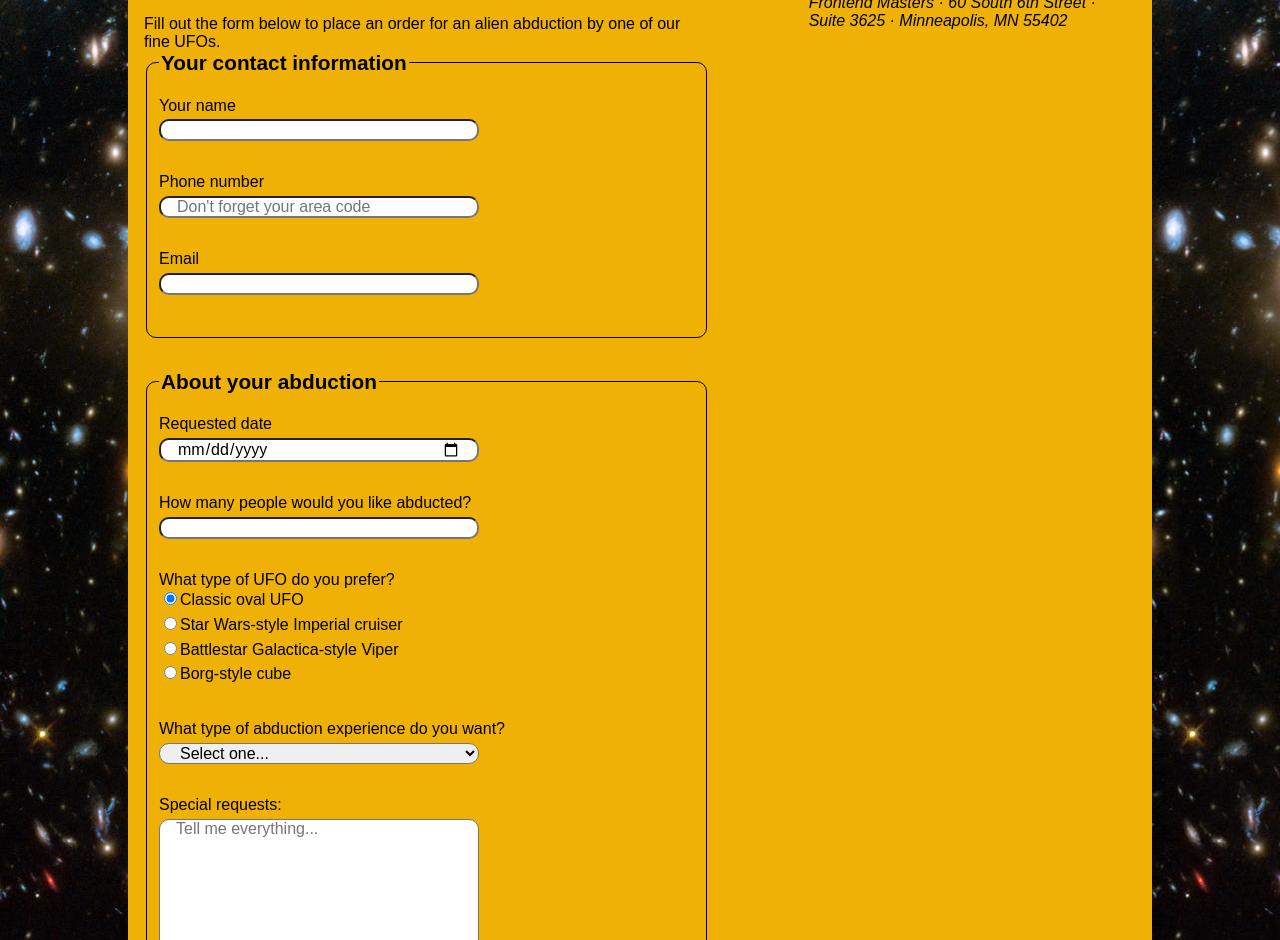
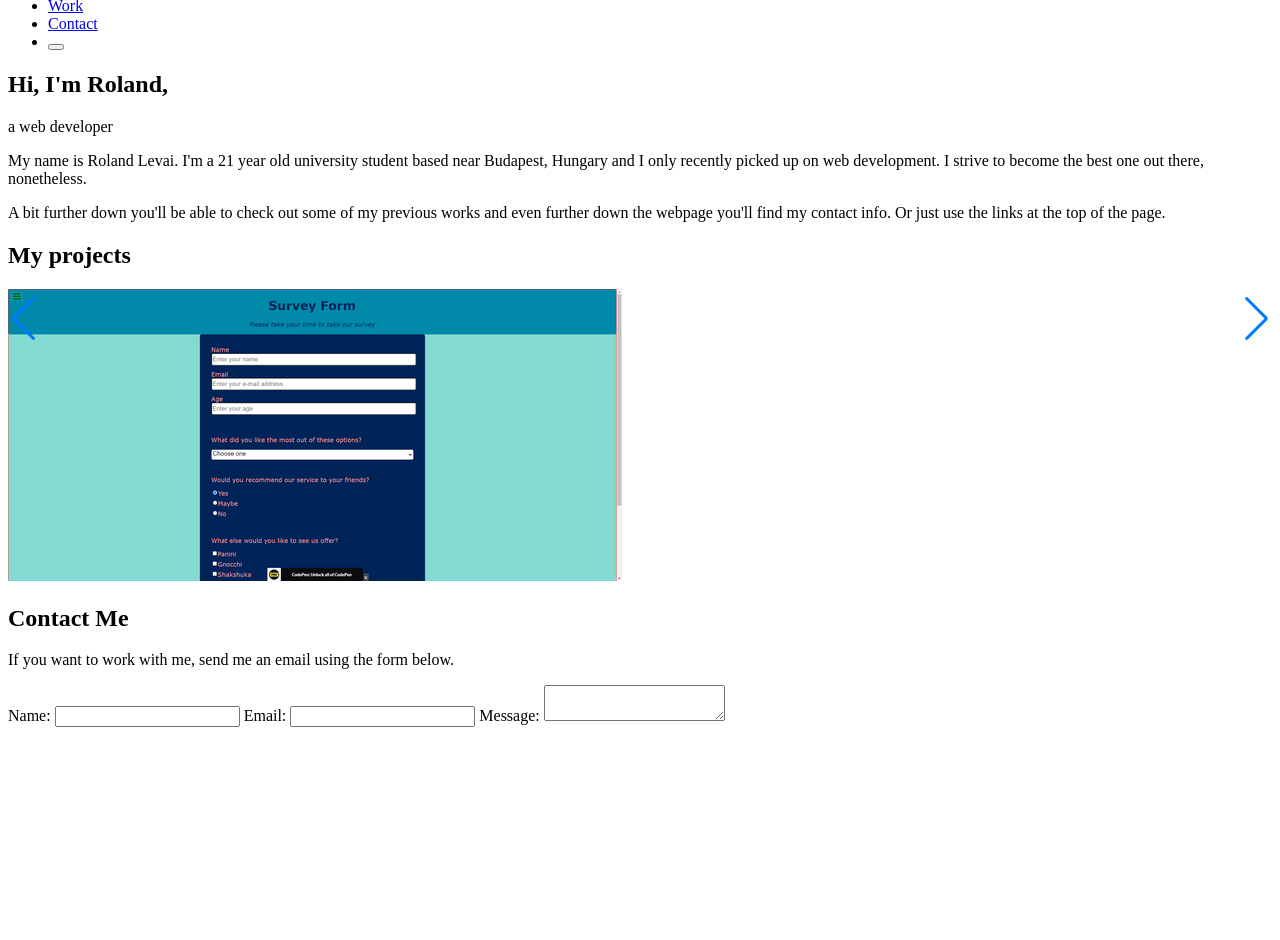
Before and after one commit to aegnorwynn219/aegnorwynn219.github.io, a plain HTML site: page index.html in a window 1280 px wide. Shown: the part 81-1021 px from the top of the page. After the commit the page ends 816 px from the top, so only its background shows below. Drawn offline with nearby package versions, Linux system fonts and the light colour scheme.

Commit message:
Preparing for proper portfolio

```diff
--- a/css/forms.css
+++ /dev/null
@@ -1,74 +0,0 @@
-html {
-  box-sizing: border-box;
-}
-*, *:before, *:after {
-  box-sizing: inherit;
-}
-body {
-	font-family: Arial, Helvetica, sans-serif;
-	margin: 0;
-	padding: 0;
-	background-image: url(../img/galaxy.jpg);
-}
-.wrapper {
-	width: 80%;
-	margin: 0 auto;
-	padding: 1em;
-	display: flex;
-	flex-flow: row nowrap;
-	background-color: #EFB106;
-}
-section {
-	flex-basis: 57%;
-	margin-right: 10%;
-}
-aside {
-	flex-basis: 33%;
-}
-p, [for="abtype"] {
-	margin: 2rem 0 0 0;
-}
-fieldset {
-	border: 1px solid black;
-	border-radius: 10px;
-	margin-bottom: 2rem;
-}
-legend {
-	font-weight: bold;
-	font-size: 1.3rem;
-	margin: 1.5rem 0 1rem 0;
-	display: block;
-}
-label {
-	display: block;
-	padding-bottom: 0.3rem;
-}
-textarea {
-	height: 10rem;
-	padding: 1rem;
-}
-select {
-	font-size: 1rem;
-}
-button {
-	font-size: 1rem;
-	margin: 2rem 0;
-	background-color: #BB342F;
-	color: white;
-	border: none;
-	padding: 0.5rem 1rem;
-	border-radius: 10px;
-}
-button:hover {
-	background-color: white;
-	color: #BB342F;
-}
-input:not([type="radio"]):not([type="checkbox"]), textarea, select {
-	display: block;
-	margin-bottom: 2rem;
-	width: 20rem;
-	font-family: Arial, Helvetica, sans-serif;
-	font-size: 1rem;
-	padding: 0 1rem;
-	border-radius: 10px;
-}
--- /dev/null
+++ b/css/style.css
@@ -0,0 +1,3 @@
+* {
+  box-sizing: border-box;
+}
--- a/index.html
+++ b/index.html
@@ -2,76 +2,74 @@
 <html lang="en">
 	<head>
 		<meta charset="UTF-8">
-	<title>Alien Abduction Order Form</title>
-	<link href="css/forms.css" rel="stylesheet">
+		<meta name="viewport" content="width=device-width, initial-scale=1.0">
+		<title>Roland Levai - Web Developer</title>
+		<link rel="stylesheet" content-type="text/css" href="https://unpkg.com/swiper/swiper-bundle.css">
+		<link rel="stylesheet" href="./css/style.css">
 	</head>
 	<body>
 		<div class="wrapper">
-		<section>
-			<h1>Alien Abduction Order Form</h1>
-			<p>Fill out the form below to place an order for an alien abduction by one of our fine UFOs.</p>
-			<form action="https://e3vwdl4bpd.execute-api.us-west-2.amazonaws.com/default/API2SES" method="POST">
-				<input type="hidden" name="send_to" value="eaioa99@gmail.com">
-				<fieldset>
-					<legend>Your contact information</legend>
-					<label for="name">Your name</label>
-						<input type="text" id="name" name="name">
-					<label for="phone">Phone number</label>
-						<input type="tel" id="phone" name="phone" placeholder="Don't forget your area code">
-					<label for="email">Email</label>
-						<input type="email" id="email" name="email">
-				</fieldset>
-				<fieldset>
-					<legend>About your abduction </legend>
+			<nav class="nav-bar">
+				<img class="nav-img" src="" alt="My logo showing RL">
+				<ul class="nav-list">
+					<li class="nav-item">
+						<a href="#welcome" class="nav-link">Welcome</a>
+					</li>
+					<li class="nav-item">
+						<a href="#bio" class="nav-link">Bio</a>
+					</li>
+					<li class="nav-item">
+						<a href="#my-projects" class="nav-link">Work</a>
+					</li>
+					<li class="nav-item">
+						<a href="#contact" class="nav-link">Contact</a>
+					</li>
+					<li class="nav-item">
+						<button class="night-mode"></button>
+					</li>
+				</ul>
+			</nav>
 
-					<label for="date">Requested  date</label>
-						<input type="date" id="date" name="date">
-
-					<label for="qty">How many people would you like abducted?</label>
-						<input type="number" id="qty" name="qty" min="1" max="10">
-
-					<p>What type of UFO do you prefer?</p>
-					<label>
-						<input type="radio" name="ufotype" value="classic" checked>Classic oval UFO
-					</label>
-						<label>
-							<input type="radio" name="ufotype" value="starwars">Star Wars-style Imperial cruiser
-						</label>
-						<label>
-							<input type="radio" name="ufotype" value="galactica">Battlestar Galactica-style Viper
-						</label>
-						<label>
-							<input type="radio" name="ufotype" value="borg">Borg-style cube
-						</label>
-
-					<label for="abtype">What type of abduction experience do you want?</label>
-						<select id="abtype" name="abtype">
-							<option selected>Select one...</option>
-							<option value="tour">Tour of the solar system</option>
-							<option value="dinner">Alien dinner and discussion</option>
-							<option value="dance">Alien dance lessons</option>
-							<option value="whale">Whale watching</option>
-						</select>
-					<label for="comments">Special requests:</label>
-						<textarea id="comments" name="comments" placeholder="Tell me everything..."></textarea>
-
-					<label>
-						<input type="checkbox" name="subscribe" value="subscribe" checked>Add me to your email list
-					</label>
-				</fieldset>
-				<button type="submit">Order you abduction experience!!!</button>
+			<main class="main">
+				<section id="welcome" class="section">
+					<h1 class="title">Hi, I'm Roland,</h1>
+					<p class="title-p">a web developer</p>
+				</section>
+				<section id="bio" class="section">
+					<p>My name is Roland Levai. I'm a 21 year old university student based near Budapest, Hungary and I only recently picked up on web development. I strive to become the best one out there, nonetheless.</p>
+					<p>A bit further down you'll be able to check out some of my previous works and even further down the webpage you'll find my contact info. Or just use the links at the top of the page.</p>
+				</section>
+				<section id="my-projects" class="section">
+					<h2>My projects</h2>
+					<div class="swiper-container">
+						<div class="swiper-wrapper">
+							<div class="swiper-slide">
+								<a href="https://codepen.io/Aegnorwynn219/full/JjXrJby"><img src="./imgs/survey-form-small.png" alt="My Survey Form project for freeCodeCamp"/></a>
+							</div>
+							<div class="swiper-slide">
+								<a href="https://codepen.io/Aegnorwynn219/full/mdPpJLO"><img src="./imgs/technical-documentation-small.png" alt="My Technical Documentation project for freeCodeCamp"/></a>
+							</div>
+							<div class="swiper-slide">
+								<a href="https://codepen.io/Aegnorwynn219/full/Rwaxpym"><img src="./imgs/portfolio-small.png" alt="My Portfolio project for freeCodeCamp"/></a>
+							</div>
+						</div>
+					</div>
+					<div class="swiper-button-prev"></div>
+   			  <div class="swiper-button-next"></div>
+				</section>
+				<section id="contact" class="section">
+					<h2>Contact Me</h2>
+					<p>If you want to work with me, send me an email using the form below.</p>
+					<form class="form">
+						<label>Name: <input id="name" type="name" name="name"></label>
+						<label>Email: <input id="email" type="email" name="email"></label>
+						<label>Message: <textarea id="message" name="message"></textarea></label>
 					</form>
 				</section>
-		<aside>
-			<h3>Our Location</h3>
-			<address>
-				Frontend Masters &middot;
-				60 South 6th Street &middot;
-				Suite 3625 &middot;
-				Minneapolis, MN 55402
-			</address>
-		</aside>
+			</main>
 		</div>
-	<script src="js/forms.js"></script>
+
+		<script src="https://unpkg.com/swiper/swiper-bundle.js"></script>
+		<script src="./js/portfolio.js"></script>
 	</body>
 </html>
--- a/js/forms.js
+++ /dev/null
@@ -1,101 +0,0 @@
-var form = document.getElementsByTagName("form")[0];
-form.addEventListener("submit", function(e) {
-  e.preventDefault();
-  sendData();
-});
-
-// https://developer.mozilla.org/en-US/docs/Learn/HTML/Forms/Sending_forms_through_JavaScript
-function sendData() {
-  var XHR = new XMLHttpRequest();
-  var urlEncodedData = "";
-  var urlEncodedDataPairs = [];
-
-  urlEncodedDataPairs.push(
-    encodeURIComponent("name") +
-      "=" +
-      encodeURIComponent(form.querySelector("[name='name']").value)
-  );
-  urlEncodedDataPairs.push(
-    encodeURIComponent("send_to") +
-      "=" +
-      encodeURIComponent(form.querySelector("[name='send_to']").value)
-  );
-  urlEncodedDataPairs.push(
-    encodeURIComponent("email") +
-      "=" +
-      encodeURIComponent(form.querySelector("[name='email']").value)
-  );
-  urlEncodedDataPairs.push(
-    encodeURIComponent("phone") +
-      "=" +
-      encodeURIComponent(form.querySelector("[name='phone']").value)
-  );
-  urlEncodedDataPairs.push(
-    encodeURIComponent("date") +
-      "=" +
-      encodeURIComponent(form.querySelector("[name='date']").value)
-  );
-  urlEncodedDataPairs.push(
-    encodeURIComponent("qty") +
-      "=" +
-      encodeURIComponent(form.querySelector("[name='qty']").value)
-  );
-
-  // radio buttons
-  let radio = document.getElementsByName("ufotype");
-  for (var i = 0, length = radio.length; i < length; i++) {
-    if (radio[i].checked) {
-      urlEncodedDataPairs.push(
-        encodeURIComponent("ufotype") + "=" + encodeURIComponent(radio[i].value)
-      );
-    }
-  }
-
-  // dropdown menu
-  var dropdown = form.querySelector("[name='abtype']");
-  urlEncodedDataPairs.push(
-    encodeURIComponent("abtype") +
-      "=" +
-      encodeURIComponent(dropdown.options[dropdown.selectedIndex].text)
-  );
-  urlEncodedDataPairs.push(
-    encodeURIComponent("comments") +
-      "=" +
-      encodeURIComponent(form.querySelector("[name='comments']").value)
-  );
-  urlEncodedDataPairs.push(
-    encodeURIComponent("subscribe") +
-      "=" +
-      encodeURIComponent(form.querySelector("[name='subscribe']").checked)
-  );
-
-  // Combine the pairs into a single string and replace all %-encoded spaces to
-  // the '+' character; matches the behaviour of browser form submissions.
-  urlEncodedData = urlEncodedDataPairs.join("&").replace(/%20/g, "+");
-
-  // Define what happens on successful data submission
-  XHR.addEventListener("load", function(event) {
-    if (XHR.readyState === XHR.DONE) {
-      if (XHR.status === 200) {
-        alert("Your order has been received! Check your email.");
-      } else {
-        alert("Oh oh! We have a problem! " + XHR.responseText + ".");
-      }
-    }
-  });
-
-  // Define what happens in case of error
-  XHR.addEventListener("error", function(event) {
-    // This is normally a timeout or connection error.
-    alert("Oops! Something went wrong.");
-  });
-
-  // Set up our request
-  XHR.open(form.getAttribute("method"), form.getAttribute("action"));
-
-  // Add the required HTTP header for form data POST requests
-  XHR.setRequestHeader("Content-Type", "application/x-www-form-urlencoded");
-
-  // Finally, send our data.
-  XHR.send(urlEncodedData);
-}
--- /dev/null
+++ b/js/portfolio.js
@@ -0,0 +1,11 @@
+new Swiper(".swiper-container", {
+  speed: 400,
+  spaceBetween: 100,
+  effect: "slide",
+  slidesPerView: 1,
+  loop: true,
+  navigation: {
+    nextEl: ".swiper-button-next",
+    prevEl: ".swiper-button-prev",
+  }
+});
```
Also changed, not shown: img/galaxy.jpg (deleted), imgs/portfolio-small.png (added), imgs/portfolio.png (added), imgs/settings1.png (added), imgs/settings2.png (added), imgs/survey-form-small.png (added), imgs/survey-form.png (added), imgs/technical-documentation-small.png (added), imgs/technical-documentation.png (added), 1 other file. Lines whose indentation alone changed are shown as unchanged.
